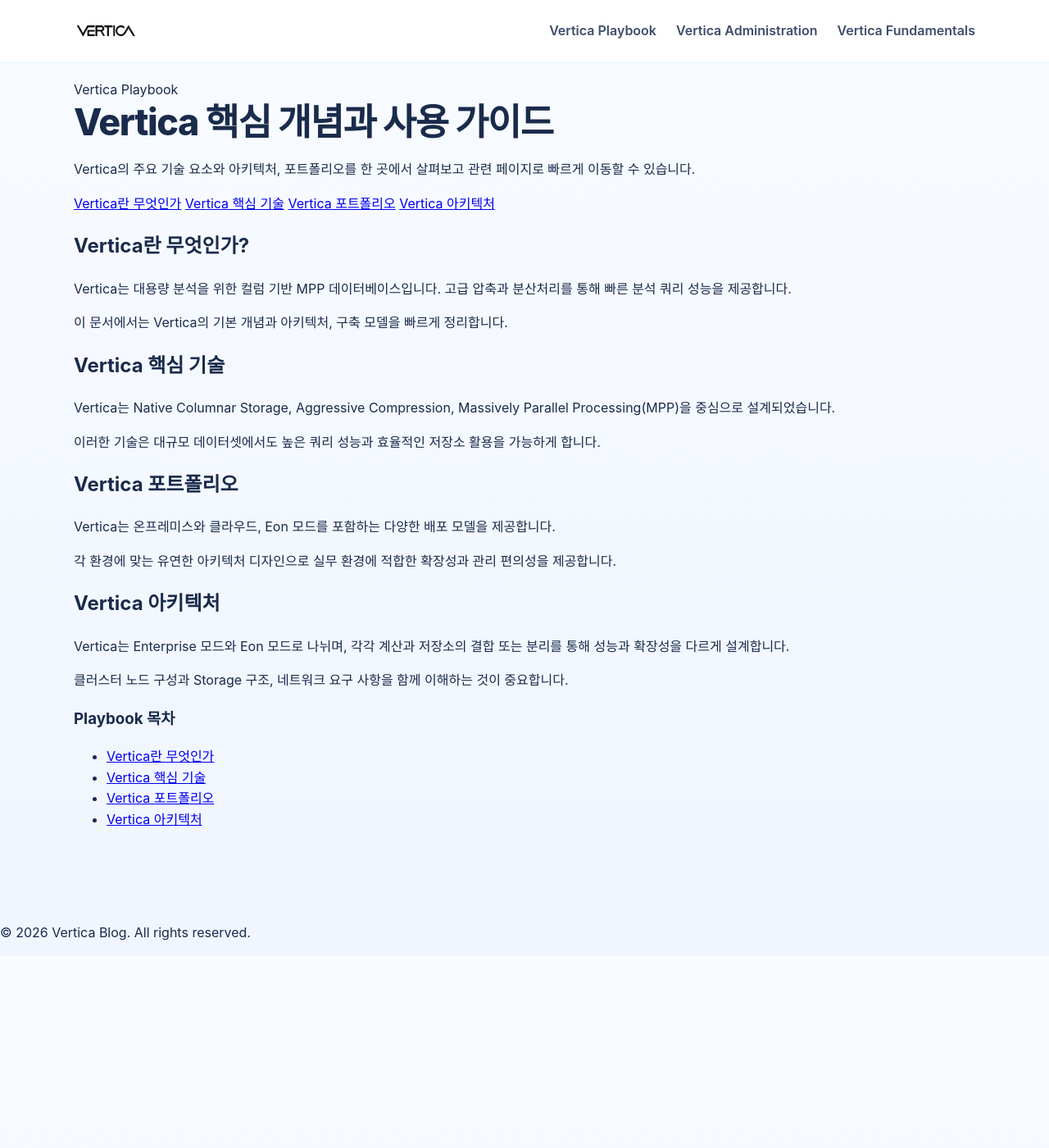
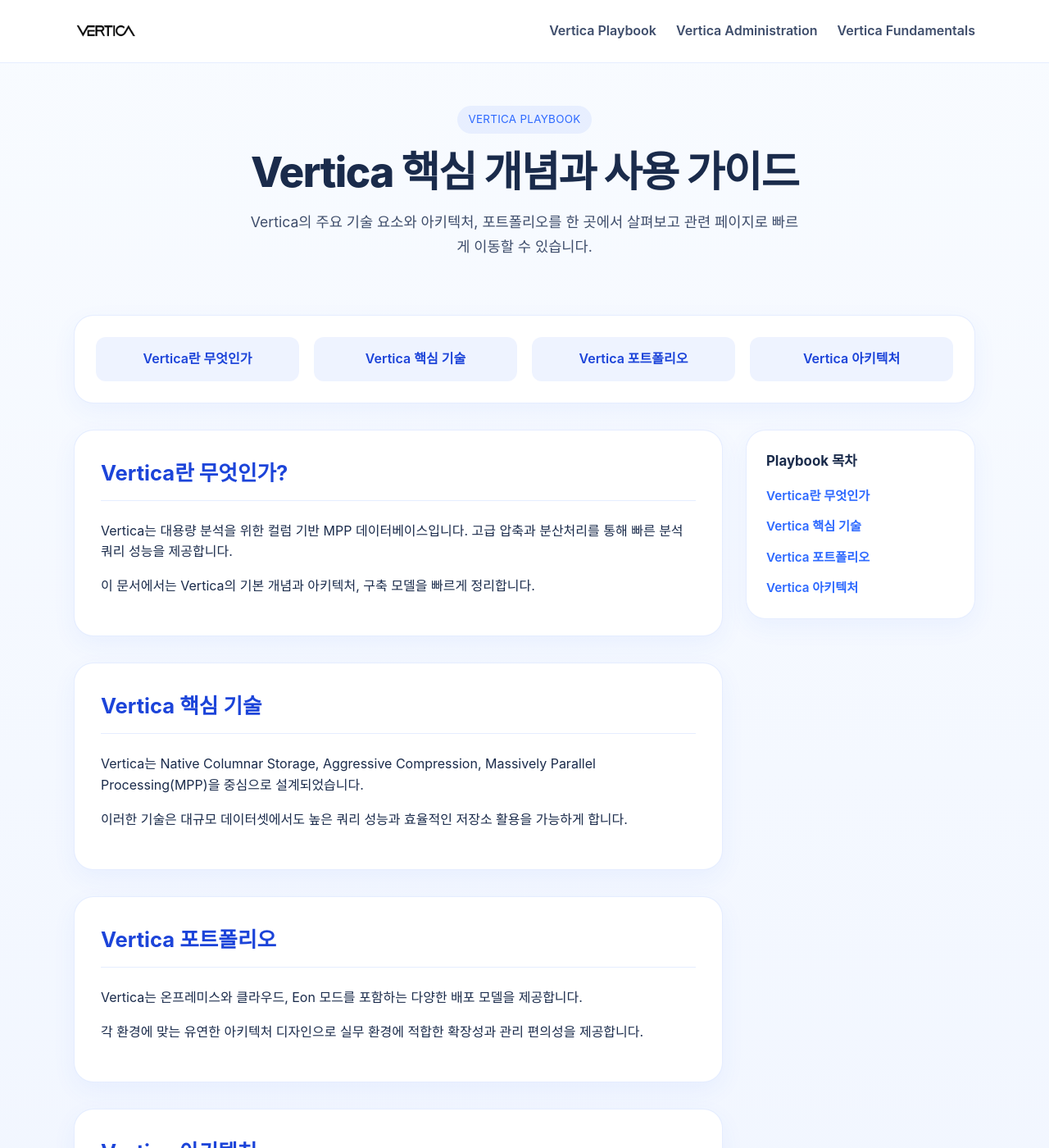
Before and after one commit to JIN0326/vertica_blog, a Jekyll site: the page built from playbook.md, in a window 1280 px wide and 1400 px high. Shown: the whole window at 82% size. Built offline with Jekyll 4.4.1, drawn with Linux system fonts in a browser that asks for light colours.

Commit message:
Update blog content and styling

```diff
--- a/assets/css/style.css
+++ b/assets/css/style.css
@@ -139,7 +139,8 @@
 .hero-content p {
   font-size: 1.1rem;
   color: var(--sub);
-  max-width: 800px;/* 하단 여백 축소 */
+  max-width: 800px;
+  margin-bottom: 24px;
 }
 
 .link-container { display: flex; gap: 12px; flex-wrap: wrap; }
@@ -254,3 +255,190 @@
 article[id] {
   scroll-margin-top: 80px;
 }
+
+/* ==========================================================================
+   6. 서브 페이지 레이아웃 (Playbook, Administration 등)
+   ========================================================================== */
+
+/* 6.1 Page Hero (페이지 상단 제목 영역) */
+.page-hero {
+  text-align: center;
+  padding: 2rem 1rem 2.5rem;
+}
+
+.page-hero .chip {
+  display: inline-block;
+  padding: 0.4rem 0.85rem;
+  border-radius: 999px;
+  background: rgba(45, 105, 255, 0.08);
+  color: var(--accent);
+  font-size: 0.84rem;
+  letter-spacing: 0.02em;
+  margin-bottom: 1rem;
+  text-transform: uppercase;
+}
+
+.page-hero h1 {
+  margin: 0 auto;
+  font-size: clamp(2.2rem, 4.5vw, 3.2rem);
+  line-height: 1.2;
+  font-weight: 800;
+  color: var(--text);
+}
+
+.page-hero p {
+  margin: 1rem auto 0;
+  max-width: 680px;
+  color: var(--sub);
+  font-size: 1.1rem;
+  line-height: 1.7;
+}
+
+/* 6.2 Buttons (버튼 스타일) */
+.button-grid-section {
+  margin-top: 28px;
+  padding: 26px;
+  background: var(--surface);
+  border-radius: 24px;
+  border: 1px solid var(--border-color);
+  box-shadow: var(--shadow);
+}
+
+.button-grid {
+  display: grid;
+  grid-template-columns: repeat(auto-fit, minmax(200px, 1fr));
+  gap: 18px;
+}
+
+.button {
+  text-decoration: none;
+  transition: transform 0.2s ease, background-color 0.2s ease;
+  display: block;
+  padding: 14px 20px;
+  border-radius: 12px;
+  text-align: center;
+  font-weight: 600;
+}
+.button:hover {
+  transform: translateY(-2px);
+}
+
+.button.primary {
+  background-color: var(--accent);
+  color: white;
+}
+.button.primary:hover {
+  background-color: var(--accent-dark);
+}
+
+.button.secondary {
+  background-color: rgba(45, 105, 255, 0.08);
+  color: var(--accent-dark);
+}
+.button.secondary:hover {
+  background-color: rgba(45, 105, 255, 0.12);
+}
+
+/* 6.3 Two-Column Layout (2단 레이아웃) */
+.page-layout {
+  display: grid;
+  grid-template-columns: minmax(0, 1fr) 280px;
+  gap: 28px;
+  margin-top: 32px;
+}
+
+.content-section {
+  scroll-margin-top: 100px; /* 고정 헤더 높이만큼 오프셋 */
+  margin-bottom: 2rem;
+  padding: 2rem;
+  background: var(--surface);
+  border-radius: 24px;
+  border: 1px solid var(--border-color);
+  box-shadow: var(--shadow);
+}
+.content-section h2 {
+  margin-top: 0;
+  font-size: 1.6rem;
+  color: var(--accent-dark);
+  border-bottom: 1px solid var(--border-color);
+  padding-bottom: 0.75rem;
+  margin-bottom: 1.5rem;
+}
+
+/* 6.4 Sidebar (사이드바) */
+.page-sidebar {
+  position: sticky;
+  top: 104px; /* 헤더 높이(67px) + 여백 */
+  align-self: start;
+}
+
+.sidebar-panel {
+  padding: 24px;
+  border-radius: 24px;
+  background: var(--surface);
+  border: 1px solid var(--border-color);
+  box-shadow: var(--shadow);
+}
+
+.sidebar-panel h3 {
+  margin-top: 0;
+  font-size: 1.05rem;
+  color: var(--text);
+  margin-bottom: 1rem;
+}
+
+.sidebar-panel ul {
+  list-style: none;
+  margin: 0;
+  padding: 0;
+  display: grid;
+  gap: 12px;
+}
+
+.sidebar-panel a {
+  color: var(--accent);
+  font-weight: 600;
+  text-decoration: none;
+  font-size: 0.95rem;
+}
+.sidebar-panel a:hover {
+  text-decoration: underline;
+}
+
+/* 6.5 Card Section (Fundamentals 페이지 카드) */
+.card-section {
+  margin-top: 32px;
+}
+.card-section h2 {
+  text-align: center;
+  font-size: 1.8rem;
+  font-weight: 800;
+  margin-bottom: 24px;
+}
+
+/* 6.6 Responsive for Sub-pages */
+@media (max-width: 900px) {
+  .page-layout {
+    grid-template-columns: 1fr;
+  }
+  .page-sidebar {
+    position: static;
+    top: auto;
+  }
+}
+
+/* ==========================================================================
+   7. Footer
+   ========================================================================== */
+.site-footer {
+  text-align: center;
+  padding: 40px 20px;
+  margin-top: 60px;
+  border-top: 1px solid var(--border-color);
+}
+
+.site-footer p {
+  margin: 0;
+  font-size: 0.9rem;
+  color: var(--muted);
+}
```
Also changed, not shown: index.md (+2 -1 lines).
